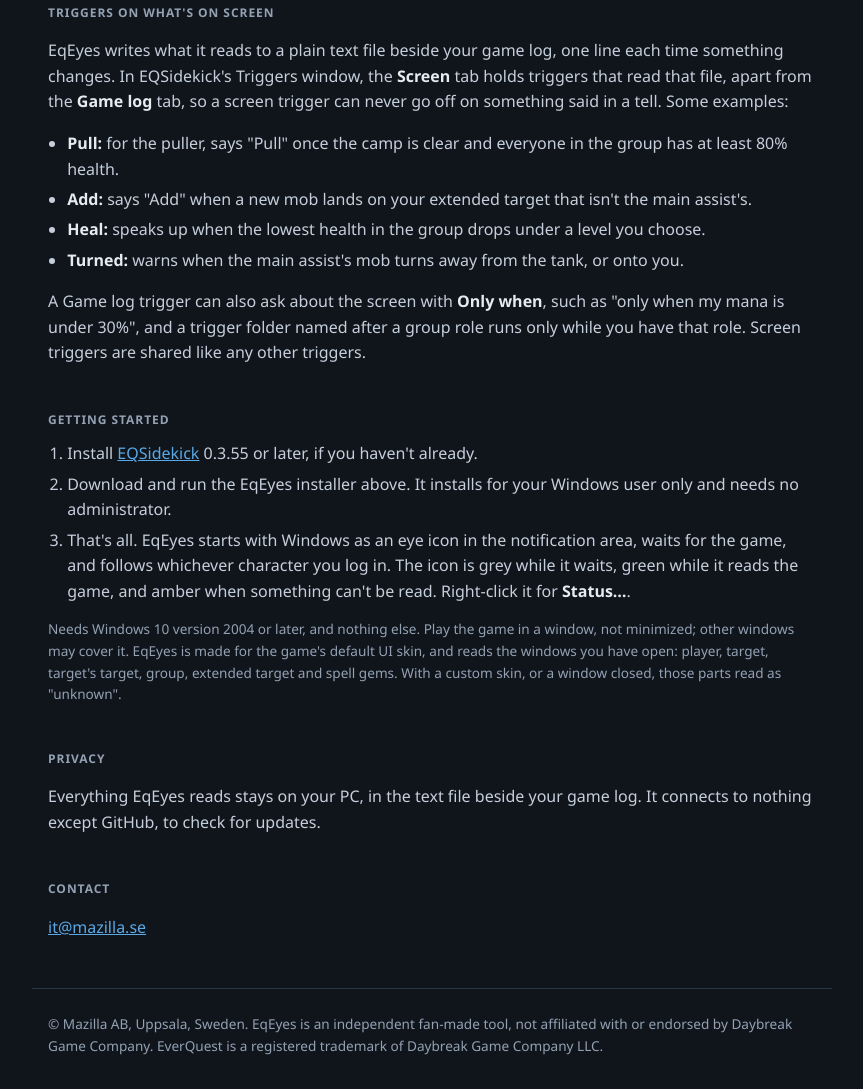
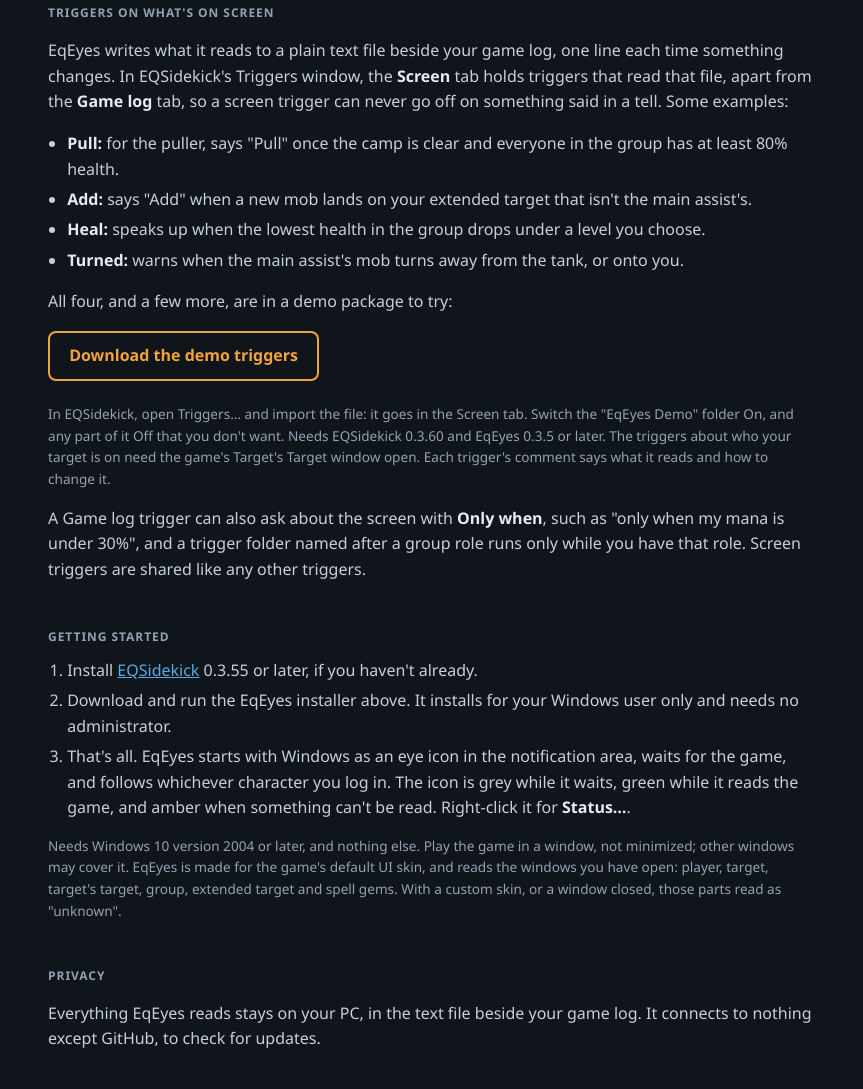
Before and after one commit to mmarpik/mazilla-se, a plain HTML site: page eqeyes/index.html in a window 1280 px wide. Shown: the part 1015-2104 px from the top of the page, without its empty margins (208-1071 px from the left). Drawn offline with Linux system fonts and the light colour scheme.

Commit message:
EqEyes page: demo trigger package to download
Co-Authored-By: Claude Opus 5.5 <noreply@anthropic.com>

```diff
--- a/eqeyes/index.html
+++ b/eqeyes/index.html
@@ -84,6 +84,12 @@
       <li><strong>Heal:</strong> speaks up when the lowest health in the group drops under a level you choose.</li>
       <li><strong>Turned:</strong> warns when the main assist's mob turns away from the tank, or onto you.</li>
     </ul>
+    <p>All four, and a few more, are in a demo package to try:</p>
+    <a class="btn" href="EqEyes-Demo.gtp" download>Download the demo triggers</a>
+    <p class="small">In EQSidekick, open Triggers… and import the file: it goes in the Screen tab. Switch the "EqEyes Demo"
+       folder On, and any part of it Off that you don't want. Needs EQSidekick 0.3.60 and EqEyes 0.3.5 or later. The
+       triggers about who your target is on need the game's Target's Target window open. Each trigger's comment says what
+       it reads and how to change it.</p>
     <p>A Game log trigger can also ask about the screen with <strong>Only when</strong>, such as "only when my mana is under 30%",
        and a trigger folder named after a group role runs only while you have that role. Screen triggers are shared like any
        other triggers.</p>
```
Also changed, not shown: 1 other file.
